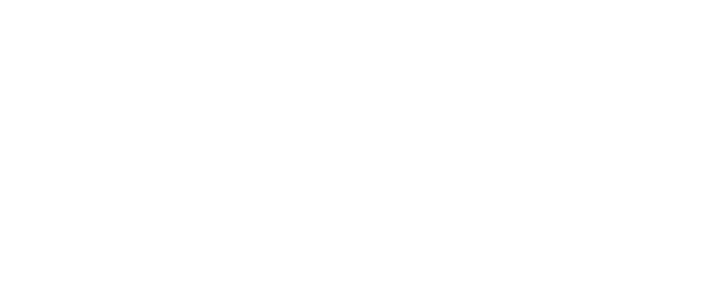
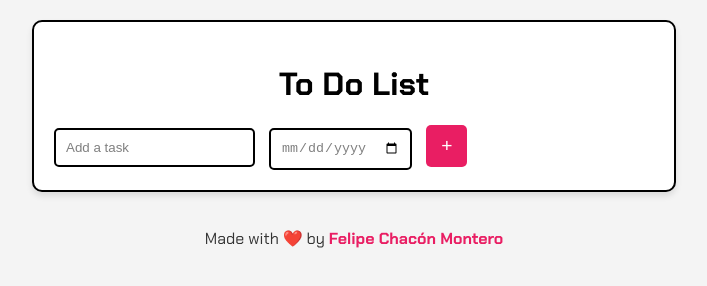
Before and after one commit to PhilippeInCode/To-Do-List, a plain HTML site: page index.html in a window 1280 px wide. Shown: the whole page, without its empty margins (286-993 px from the left). Drawn offline with Linux system fonts and the light colour scheme; a web font is replaced by a local one.

Commit message:
Add HTML and CSS content

```diff
--- a/index.html
+++ b/index.html
@@ -3,9 +3,31 @@
 <head>
     <meta charset="UTF-8">
     <meta name="viewport" content="width=device-width, initial-scale=1.0">
+
+    <!--Typography font-->
+    <link rel="preconnect" href="https://fonts.googleapis.com">
+    <link rel="preconnect" href="https://fonts.gstatic.com" crossorigin>
+    <link href="https://fonts.googleapis.com/css2?family=Bebas+Neue&family=Bungee+Spice&family=Chakra+Petch:ital,wght@0,300;0,400;0,500;0,600;0,700;1,300;1,400;1,500;1,600;1,700&display=swap" rel="stylesheet">
+
+    <!--CSS-->
+    <link rel="stylesheet" href="styles.css">
+
     <title>To Do List</title>
 </head>
 <body>
+    <!--Main container-->
+    <div class="content-container">
+        <h1>To Do List</h1>
+        <input class="buttonTask" type="text" id="to-do-task" name="to-do-task" value="Add a task">
+        <input class="buttonDate" type="date" id="date-of-task" name="date-of-task">
+        <button type="button" class="add-task-btn">+</button>
+    </div>
 
+    <!--Footer-->
+    <footer>
+        <div class="author-text">
+            <p>Made with ❤️ by <a href="https://github.com/PhilippeInCode" target="_blank"><b>Felipe Chacón Montero</b></a></p>
+        </div>
+    </footer>
 </body>
 </html>
--- a/styles.css
+++ b/styles.css
@@ -0,0 +1,67 @@
+body {
+    font-family: 'Chakra Petch', sans-serif;
+    background-color: #f4f4f4;
+    margin: 0;
+    padding: 0;
+    display: flex;
+    flex-direction: column;
+    align-items: center;
+    min-height: 100vh;
+}
+
+.content-container {
+    border: 2px solid black;
+    border-radius: 10px;
+    padding: 20px;
+    width: 90%;
+    max-width: 600px;
+    background-color: #fff;
+    box-shadow: 0 4px 6px rgba(0, 0, 0, 0.1);
+    margin-top: 20px;
+}
+
+h1 {
+    text-align: center;
+    margin-bottom: 20px;
+}
+
+.buttonTask, .buttonDate {
+    border: 2px solid black;
+    border-radius: 5px;
+    color: rgba(0, 0, 0, 0.5);
+    padding: 10px;
+    margin-right: 10px;
+}
+
+.buttonDate {
+    margin-left: 0;
+}
+
+.add-task-btn {
+    background-color: #e91e63;
+    color: white;
+    border: none;
+    border-radius: 5px;
+    font-size: 1.2rem;
+    cursor: pointer;
+    padding: 10px 15px;
+}
+
+.add-task-btn:hover {
+    background-color: #c2185b;
+}
+
+footer {
+    margin-top: 20px;
+    text-align: center;
+    color: #333;
+}
+
+.author-text a {
+    color: #e91e63;
+    text-decoration: none;
+}
+
+.author-text a:hover {
+    text-decoration: underline;
+}
```
